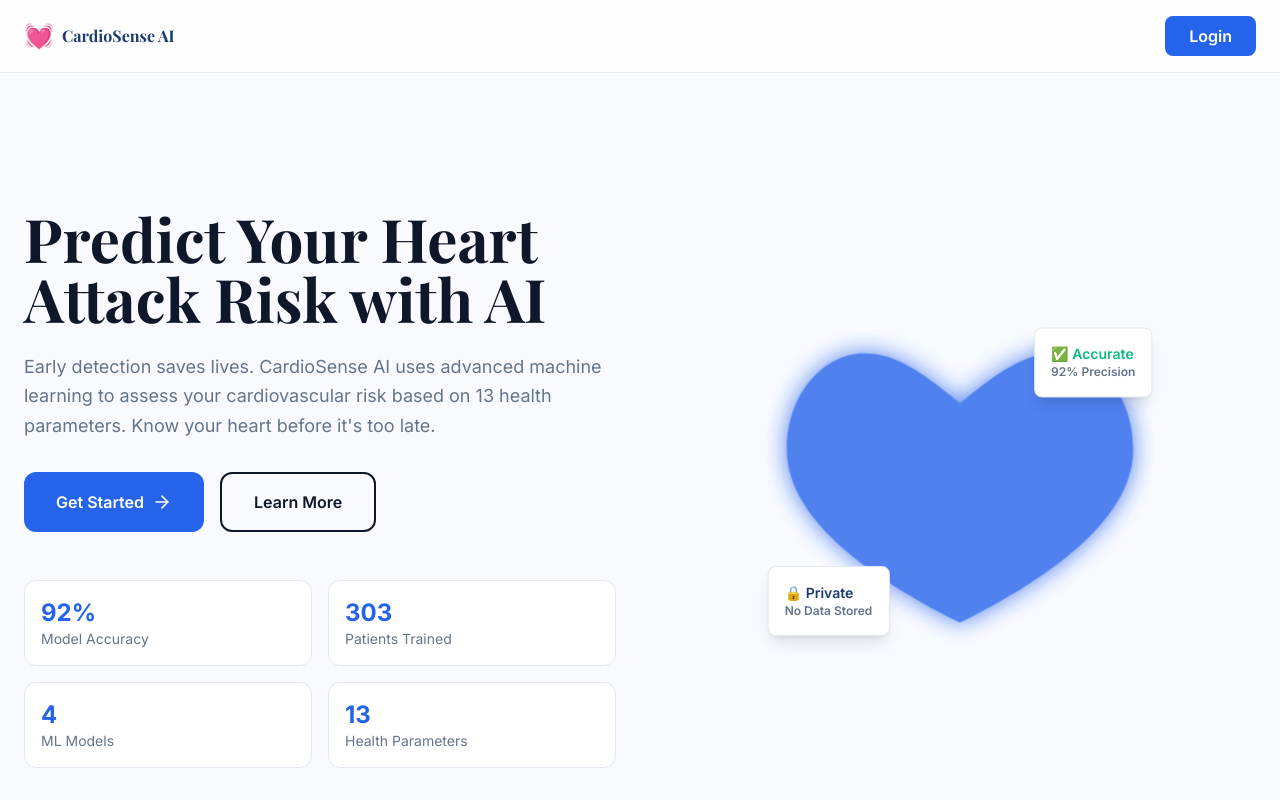
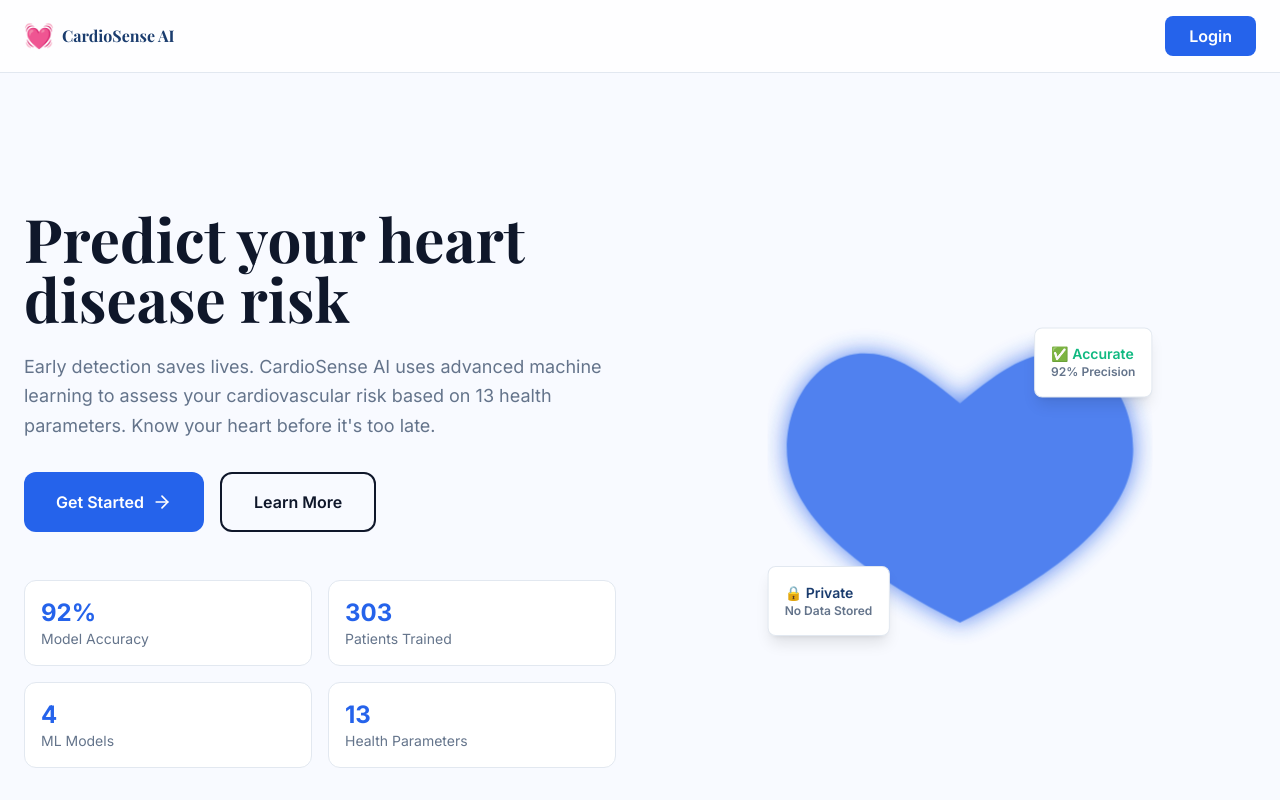
Before and after one commit to Aswath2005/cardiosense, a Next.js app: page / in a window 1280 px wide. Shown: the top 800 px of the page. Built offline with nearby package versions, Linux system fonts and the light colour scheme.

Commit message:
Change heading text to Predict your heart disease risk

```diff
--- a/app/page.tsx
+++ b/app/page.tsx
@@ -87,7 +87,7 @@ export default function LandingPage() {
                 transition={{ duration: 0.6 }}
               >
                 <h1 className="font-playfair text-5xl md:text-6xl font-bold text-text-main mb-6 leading-tight">
-                  Predict Your Heart Attack Risk with AI
+                  Predict your heart disease risk
                 </h1>
                 <p className="text-lg text-text-muted mb-8 leading-relaxed">
                   Early detection saves lives. CardioSense AI uses advanced machine learning to
--- a/components/HeroSection.tsx
+++ b/components/HeroSection.tsx
@@ -84,7 +84,7 @@ export default function HeroSection() {
               variants={itemVariants}
               className="font-playfair text-4xl sm:text-5xl lg:text-6xl font-bold text-text-main mb-6 leading-tight"
             >
-              Predict Your Heart Attack Risk with AI
+              Predict your heart disease risk
             </motion.h1>
 
             {/* Subtext */}
```
